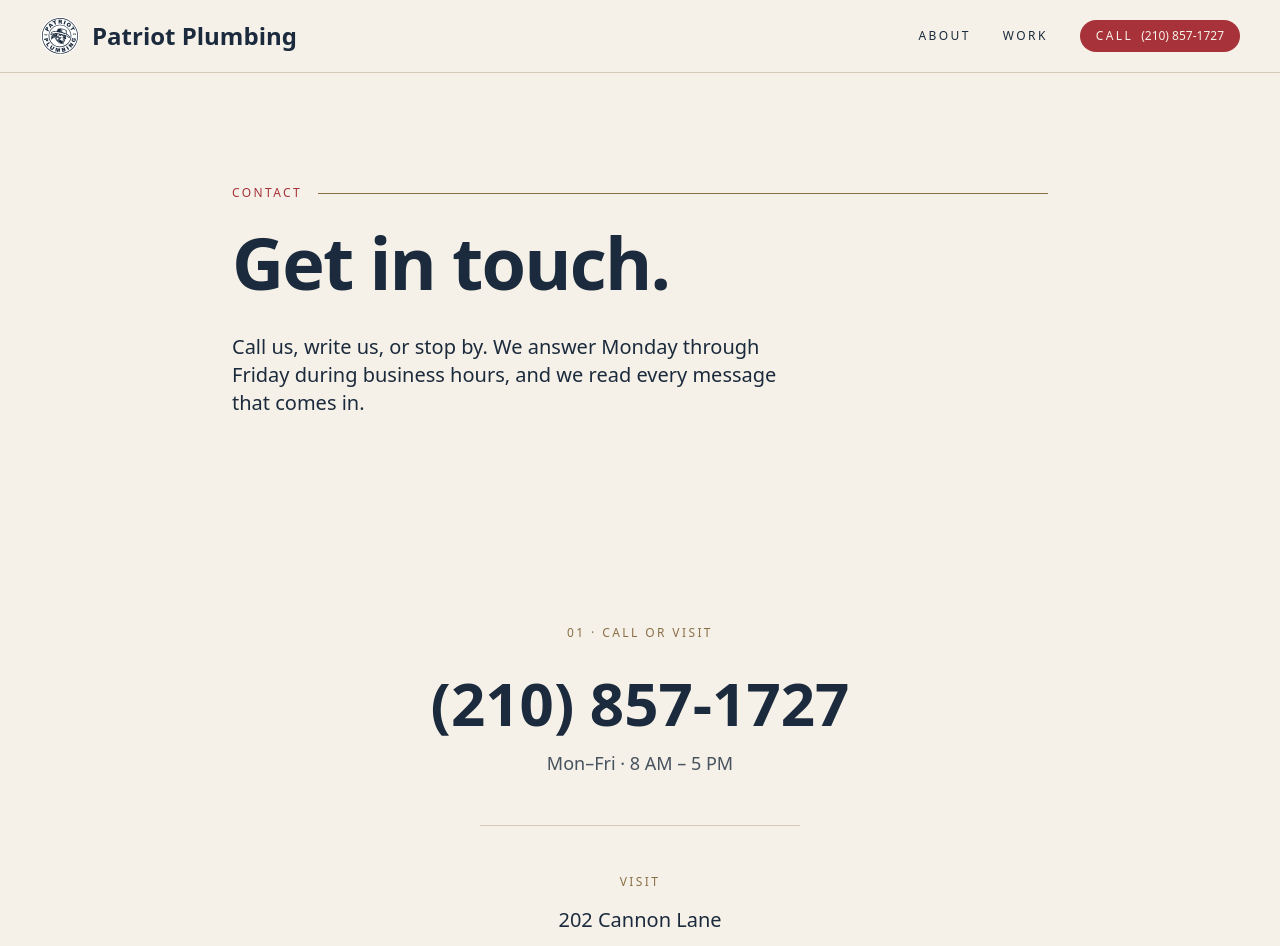
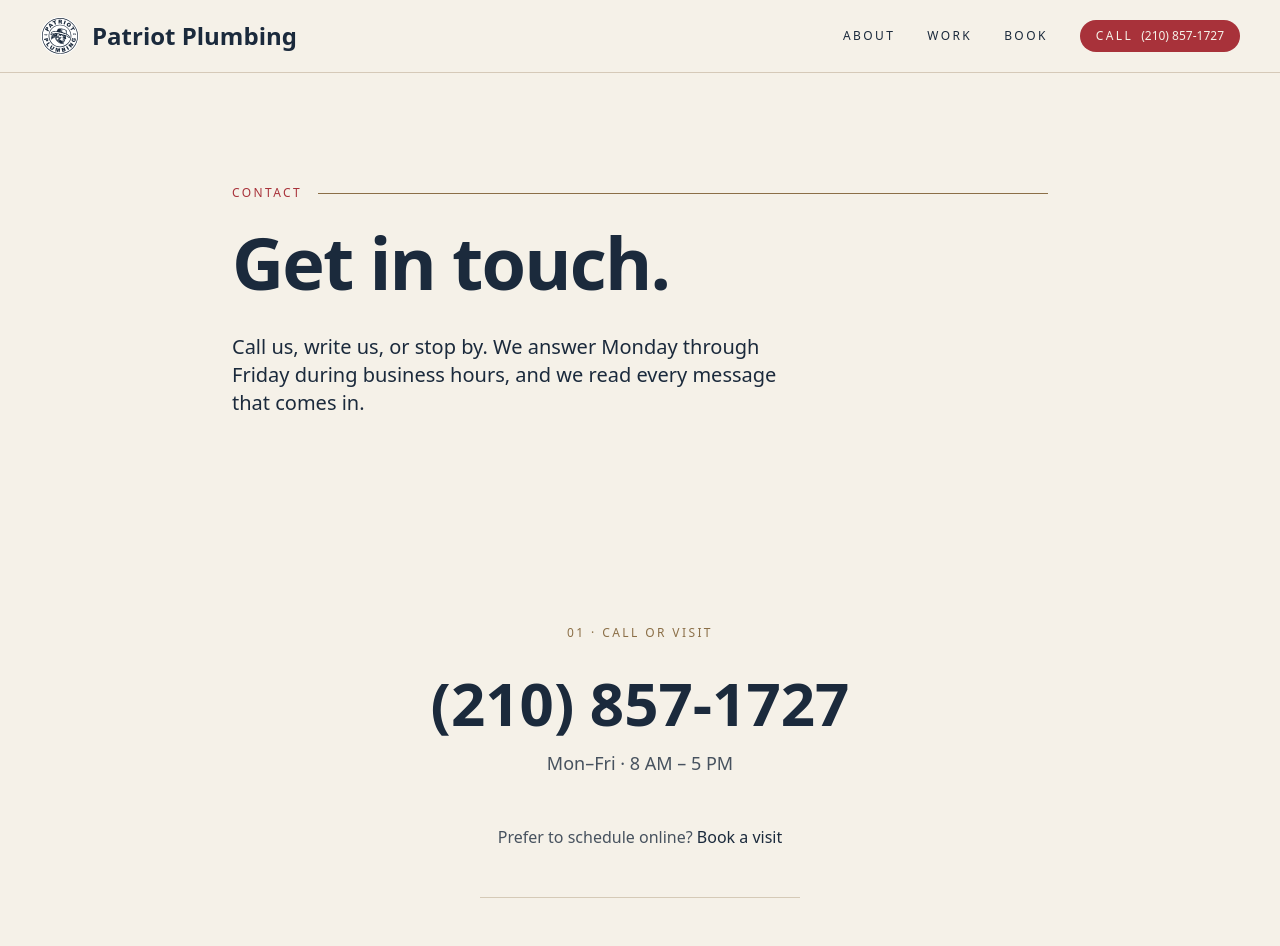
Before and after one commit to harrels77/patriot-plumbing-of-texas, a Next.js app: page /contact in a window 1280 px wide. Shown: the top 946 px of the page. Built offline with nearby package versions, Linux system fonts and the light colour scheme.

Commit message:
fix: make the booking chat reachable from the nav, footer, and contact page

```diff
--- a/src/app/contact/page.tsx
+++ b/src/app/contact/page.tsx
@@ -1,4 +1,5 @@
 import type { Metadata } from "next";
+import Link from "next/link";
 import Footer from "@/components/Footer";
 import ContactForm from "@/components/ContactForm";
 import { services } from "@/data/services";
@@ -61,6 +62,17 @@ export default function ContactPage() {
             {business.hours.display}
           </p>
 
+          {/* Secondary path — quiet pointer to the online booking chat */}
+          <p className="mb-12 font-sans text-base text-navy/80">
+            Prefer to schedule online?{" "}
+            <Link
+              href="/book"
+              className="font-medium text-navy transition-colors hover:text-rust"
+            >
+              Book a visit
+            </Link>
+          </p>
+
           {/* Subtle divider */}
           <span
             aria-hidden
--- a/src/app/page.tsx
+++ b/src/app/page.tsx
@@ -1,4 +1,5 @@
 import Image from "next/image";
+import Link from "next/link";
 import Footer from "@/components/Footer";
 import ServiceEmblem from "@/components/ServiceEmblem";
 import { services } from "@/data/services";
@@ -50,12 +51,12 @@ export default function Home() {
           >
             Call (210) 857-1727
           </a>
-          <button
-            type="button"
+          <Link
+            href="/book"
             className="inline-flex items-center justify-center rounded-full border border-navy px-6 py-3 font-sans text-base font-medium text-navy transition-colors hover:bg-navy hover:text-cream"
           >
             Book Online
-          </button>
+          </Link>
         </div>
 
         <p className="font-mono text-xs tracking-tight text-tan sm:text-sm">
--- a/src/components/Footer.tsx
+++ b/src/components/Footer.tsx
@@ -1,4 +1,5 @@
 import Image from "next/image";
+import Link from "next/link";
 import type { Service } from "@/types/service";
 import { serviceAreas } from "@/data/service-areas";
 
@@ -42,6 +43,12 @@ export default function Footer({ services }: FooterProps) {
             <p className="font-sans text-sm text-cream/80">
               Mon–Fri · 8 AM – 5 PM
             </p>
+            <Link
+              href="/book"
+              className="mt-4 block font-sans text-base text-cream/80 transition-colors hover:text-rust"
+            >
+              Book Online
+            </Link>
           </div>
 
           {/* Column 2 — Services (reuses the module-scope services array) */}
--- a/src/components/SiteNav.tsx
+++ b/src/components/SiteNav.tsx
@@ -40,6 +40,12 @@ export default function SiteNav() {
           >
             Work
           </Link>
+          <Link
+            href="/book"
+            className="font-mono text-xs uppercase tracking-[0.2em] text-navy transition-colors hover:text-rust"
+          >
+            Book
+          </Link>
           <a
             href={`tel:${business.telephone}`}
             className="inline-flex items-center gap-2 rounded-full bg-rust px-4 py-2 font-mono text-xs uppercase tracking-[0.2em] text-cream transition-colors hover:bg-rust/90"
```
